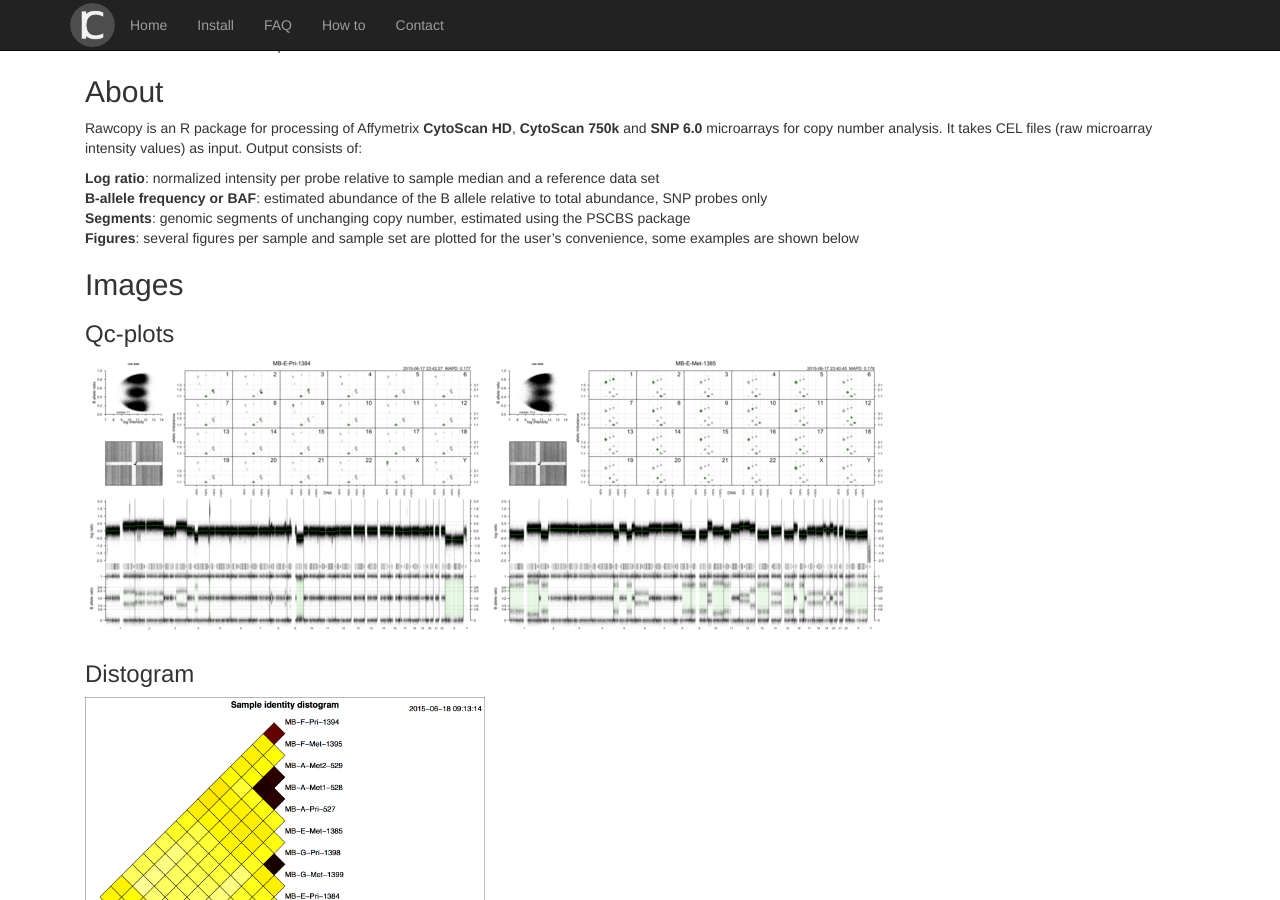
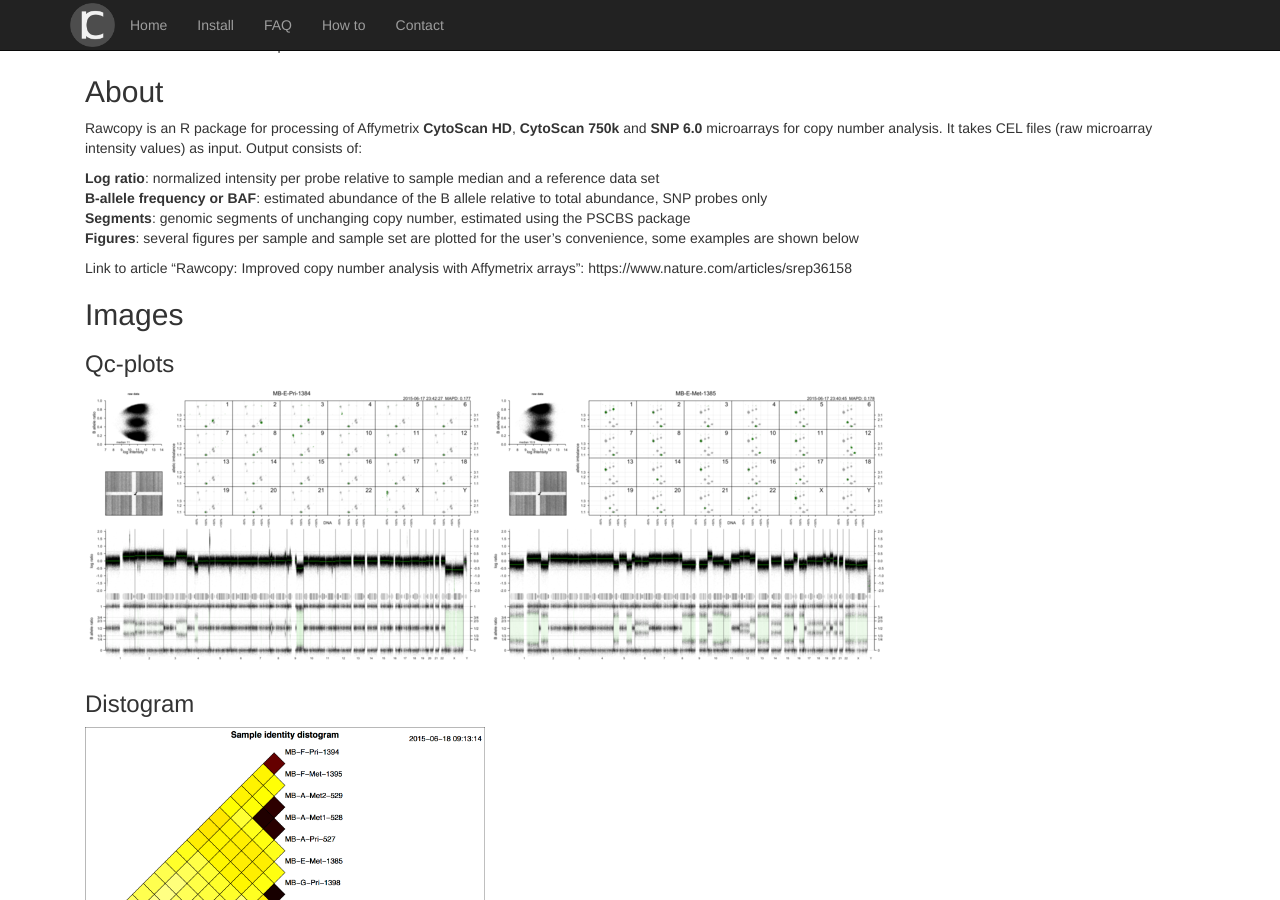
Before and after one commit to rawcopy/rawcopy.github.io, a Jekyll site: the page built from index.md, in a window 1280 px wide and 900 px high, scrolled down 497 px. Built offline with Jekyll 4.4.1, drawn with Linux system fonts in a browser that asks for light colours; nearby versions of some CDN libraries.

Commit message:
Update index.md

```diff
--- a/index.md
+++ b/index.md
@@ -34,6 +34,7 @@ Rawcopy is an R package for processing of Affymetrix **CytoScan HD**, **CytoScan
 **Segments**: genomic segments of unchanging copy number, estimated using the PSCBS package
 **Figures**: several figures per sample and sample set are plotted for the user's convenience, some examples are shown below
 
+Link to article "Rawcopy: Improved copy number analysis with Affymetrix arrays":  https://www.nature.com/articles/srep36158
 
 ## Images
 
```
